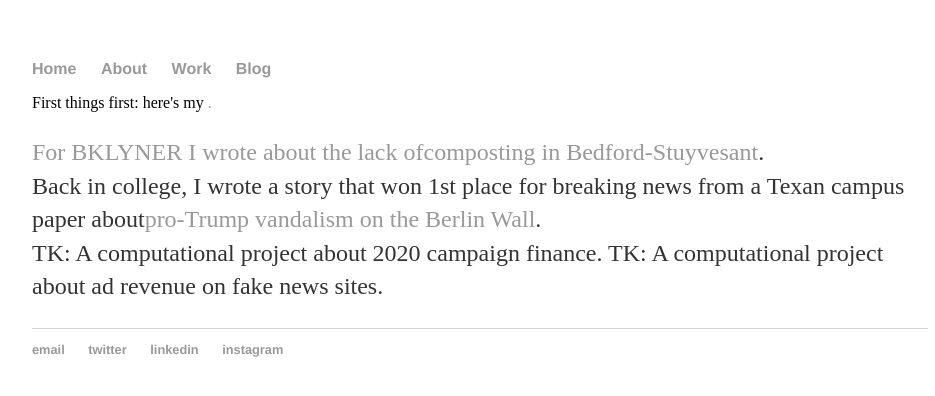
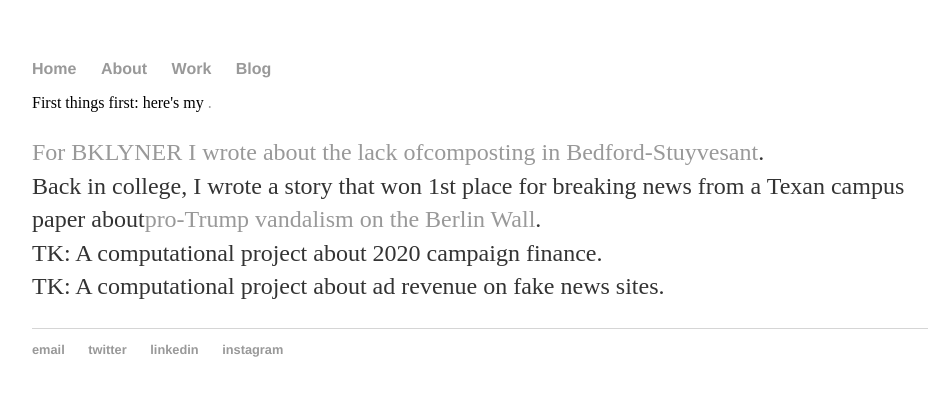
Before and after one commit to isaac-schultz/isaac-schultz.github.io, a Jekyll site: the page built from work/index.html, in a window 1280 px wide. Shown: the top 396 px of the page, without its empty margins (160-1095 px from the left). Built offline with Jekyll 4.4.1, drawn with Linux system fonts in a browser that asks for light colours.

```diff
--- a/work/index.html
+++ b/work/index.html
@@ -9,4 +9,5 @@ First things first: here's my <a href="schultz_sans_address.pdf"resume</a></li>.
 Back in college, I wrote a story that won 1st place for breaking news from a Texan campus paper about<a href="http://www.ricethresher.org/article/2017/01/berlin-wall-segment-other-structures-vandalized-overnight-with-pro-trump-messages-v2" target="_blank">pro-Trump vandalism on the Berlin Wall</a>.</li>
 <br>
 TK: A computational project about 2020 campaign finance.
-TK: A computational project about ad revenue on fake news sites.
+<br>
+TK: A computational project about ad revenue on fake news sites.</p>
```
